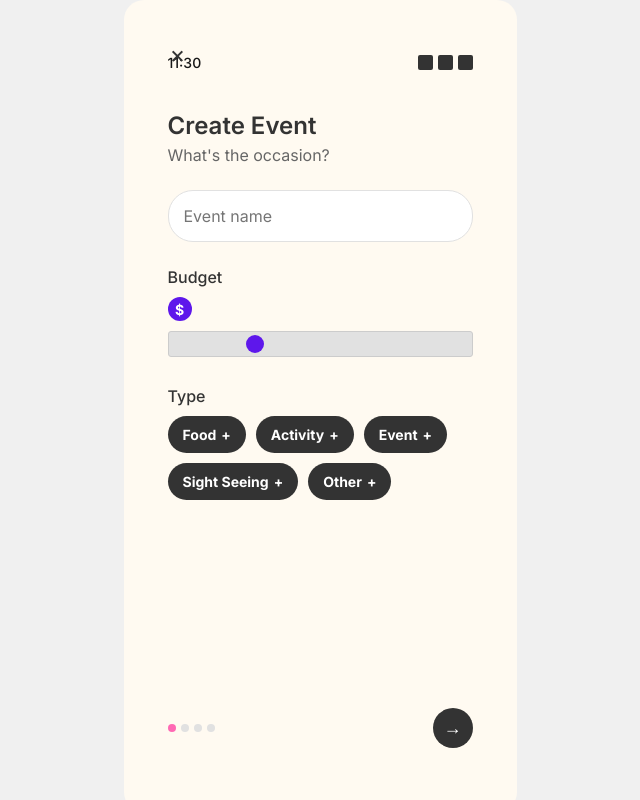
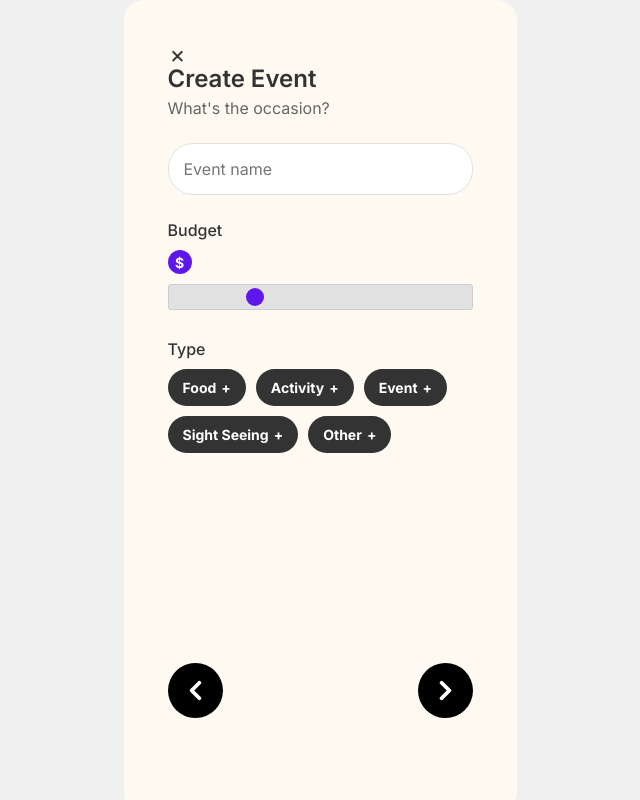
Before and after one commit to sharsharw/PICKI-APP, a Next.js app in the folder picki/: page /events in a window 1280 px wide. Shown: the whole page, without its empty margins (320-960 px from the left). Built offline with nearby package versions, Linux system fonts and the light colour scheme.

Commit message:
fixed arrow buttons

```diff
--- a/picki/app/events/events.css
+++ b/picki/app/events/events.css
@@ -193,44 +193,11 @@ h1 {
   font-size: 14px;
 }
 
-/* Footer */
-.footer {
-  display: flex;
-  justify-content: space-between;
-  align-items: center;
-  padding: 20px 0;
-  margin-top: auto;
+/* Arrow bottons */
+.event-nav {
+    display: flex;
+    justify-content: space-between;
+    align-items: center;
+    margin-top: 24px;
+    margin-bottom: 50px;
 }
-
-.pagination {
-  display: flex;
-  gap: 5px;
-}
-
-.dot {
-  width: 8px;
-  height: 8px;
-  border-radius: 50%;
-  background-color: #e1e1e1;
-}
-
-.dot.active {
-  background-color: #ff69b4;
-}
-
-.next-btn {
-  width: 40px;
-  height: 40px;
-  border-radius: 50%;
-  background-color: #333;
-  color: white;
-  border: none;
-  display: flex;
-  align-items: center;
-  justify-content: center;
-  cursor: pointer;
-}
-
-.arrow {
-  font-size: 18px;
-}
--- a/picki/app/events/page.js
+++ b/picki/app/events/page.js
@@ -2,6 +2,8 @@
 
 import { useState } from 'react';
 import './events.css';
+import ArrowButton from '../components/arrowButton/ArrowButton';
+
 
 export default function EventPage() {
   const [eventData, setEventData] = useState({
@@ -29,14 +31,7 @@ export default function EventPage() {
     <div className="event-creator-container">
       <div className="mobile-frame">
         <div className="event-page">
-          <div className="status-bar">
-            <div className="time">11:30</div>
-            <div className="status-icons">
-              <div className="signal"></div>
-              <div className="wifi"></div>
-              <div className="battery"></div>
-            </div>
-          </div>
+
 
           <div className="back-button">
             <span>×</span>
@@ -110,19 +105,18 @@ export default function EventPage() {
             </div>
           </div>
 
-          <div className="footer">
-            <div className="pagination">
-              <span className="dot active"></span>
-              <span className="dot"></span>
-              <span className="dot"></span>
-              <span className="dot"></span>
-            </div>
-            <button className="next-btn" onClick={handleNext}>
-              <span className="arrow">→</span>
-            </button>
+           <div className="event-nav">
+            <ArrowButton
+                direction="left"
+                onClick={handleNext} />
+            <ArrowButton
+                direction="right"
+                onClick={handleNext} />
+          </div>
+
           </div>
         </div>
       </div>
-    </div>
+
   );
 }
```
